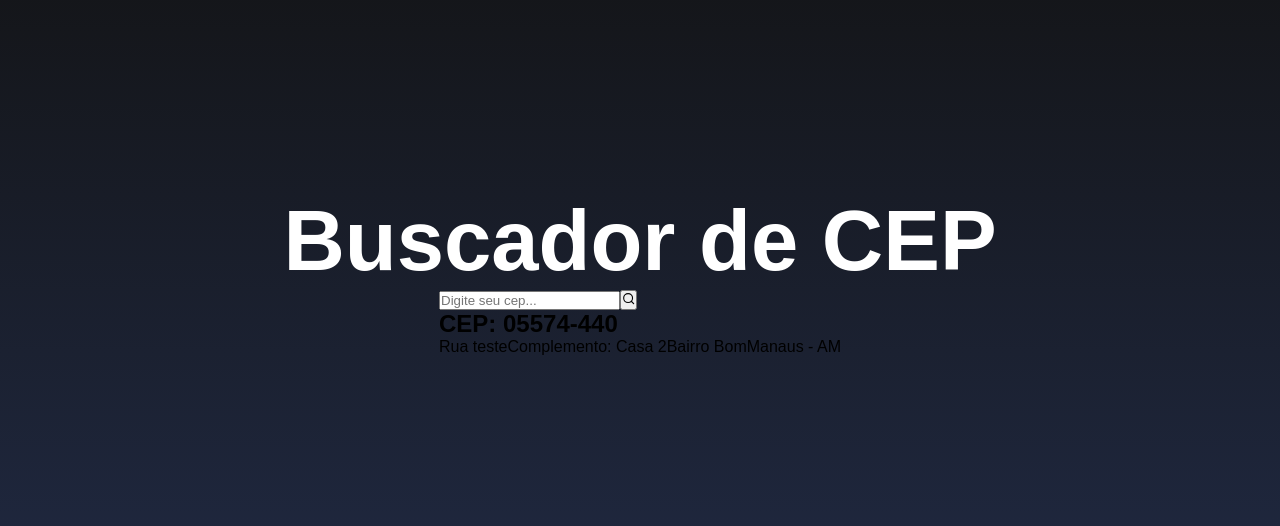
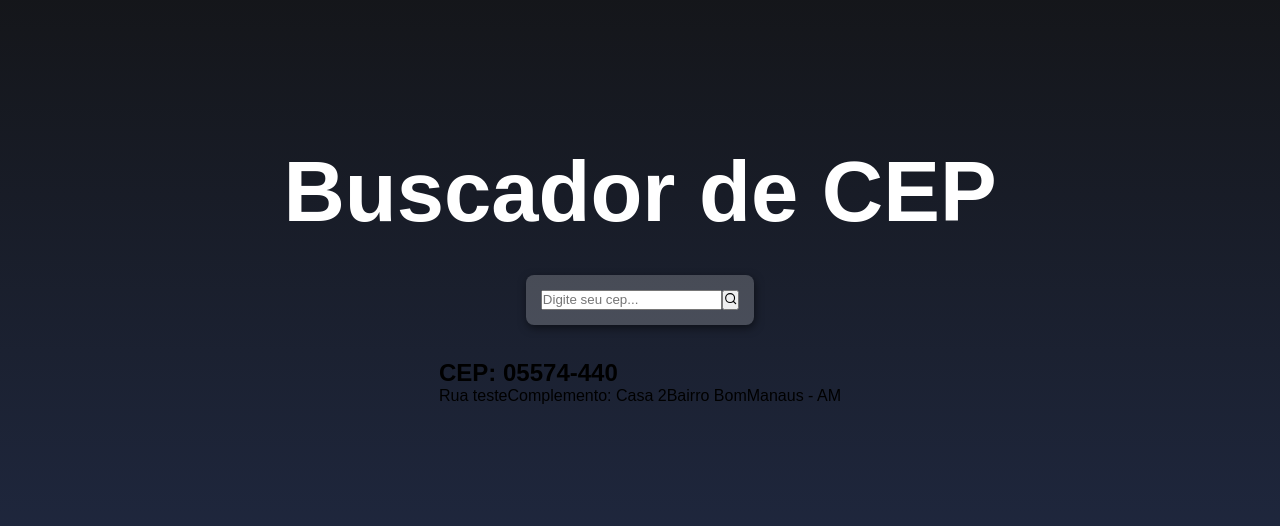
Before and after one commit to ClovisReis21/react_buscador, a React (Create React App) app: page / in a window 1280 px wide. Shown: the part 126-652 px from the top of the page. Built offline with nearby package versions, Linux system fonts and the light colour scheme.

Commit message:
Added css. containerInput

```diff
--- a/src/App.js
+++ b/src/App.js
@@ -6,7 +6,7 @@
     <div className="container">
       <h1 className="title">Buscador de CEP</h1>
 
-      <div className="containerinput">
+      <div className="containerInput">
         <input
           type="text"
           placeholder="Digite seu cep..."
@@ -15,6 +15,7 @@
         <button className="buttonSearsh">
           <FiSearch zise={25} color="#000"/>
         </button>
+      </div>
 
         <main className='main'>
           <h2>CEP: 05574-440</h2>
@@ -26,7 +27,6 @@
 
         </main>
 
-      </div>
     </div>
   );
 }
--- a/src/styles.css
+++ b/src/styles.css
@@ -21,3 +21,12 @@
         transform: rotateX(0deg);
     }
 }
+
+.containerInput{
+    background-color: rgba(255, 255, 255, 0.2);
+    padding: 15px;
+    margin: 34px;
+    display: flex;
+    border-radius: 8px;
+    box-shadow: 1px 3px 8px rgba(0,0,0, 0.5);
+}
```
